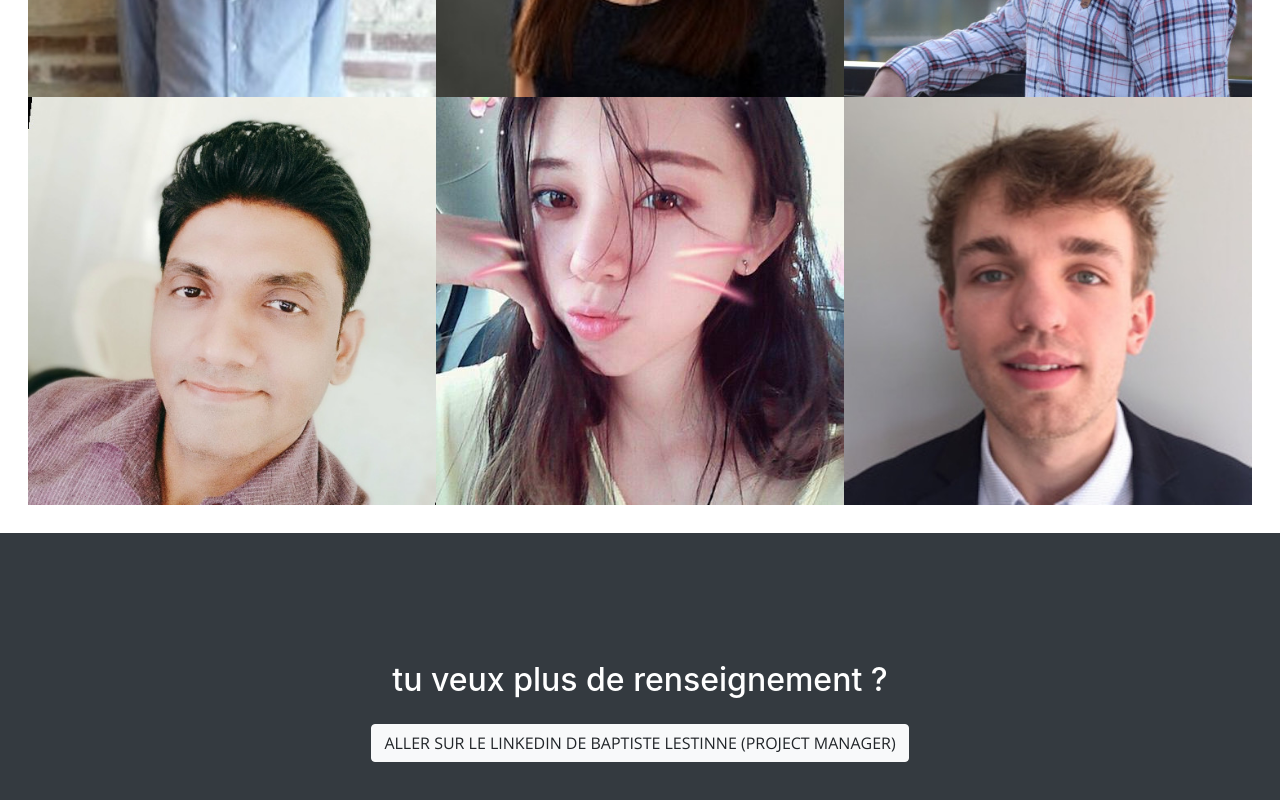
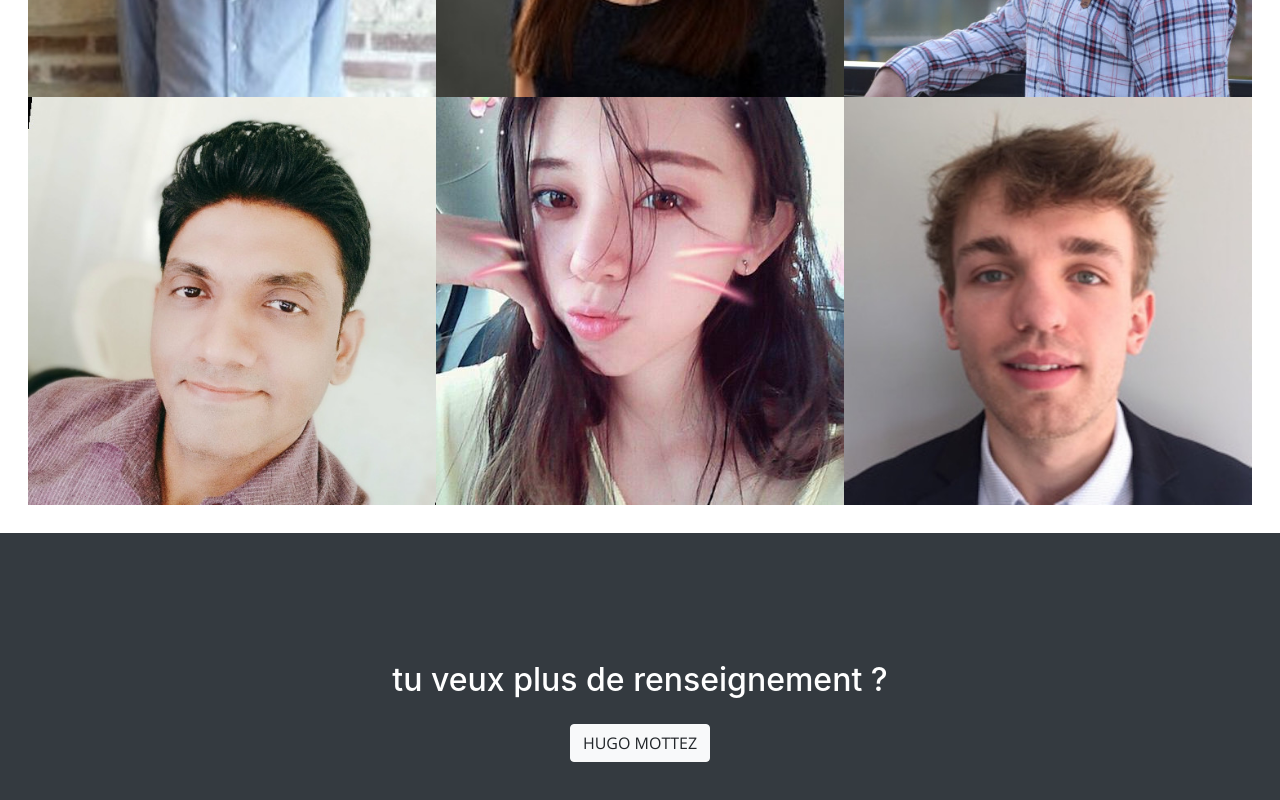
Before and after one commit to hugoloin/SkemaCoin, a website with bundled scripts: page index.html in a window 1280 px wide. Shown: the part 2473-3273 px from the top of the page. Built offline with nearby package versions, Linux system fonts and the light colour scheme.

Commit message:
link modif hugo

```diff
--- a/index.html
+++ b/index.html
@@ -231,7 +231,7 @@
       <div class="container text-center">
         <h2 class="mb-4">tu veux plus de renseignement ?  </h2>
         <!--Connection avec la page connexion via ce bouton -->
-        <a class="btn btn-light btn-xl sr-button" href="www.linkedin.com/in/baptiste-lestienne">Aller sur le linkedin de baptiste lestinne (Project Manager)</a>
+        <a class="btn btn-light btn-xl sr-button" href="www.linkedin.com/in/hugo-mottez">hugo mottez</a>
       </div>
     </section>
 
```
